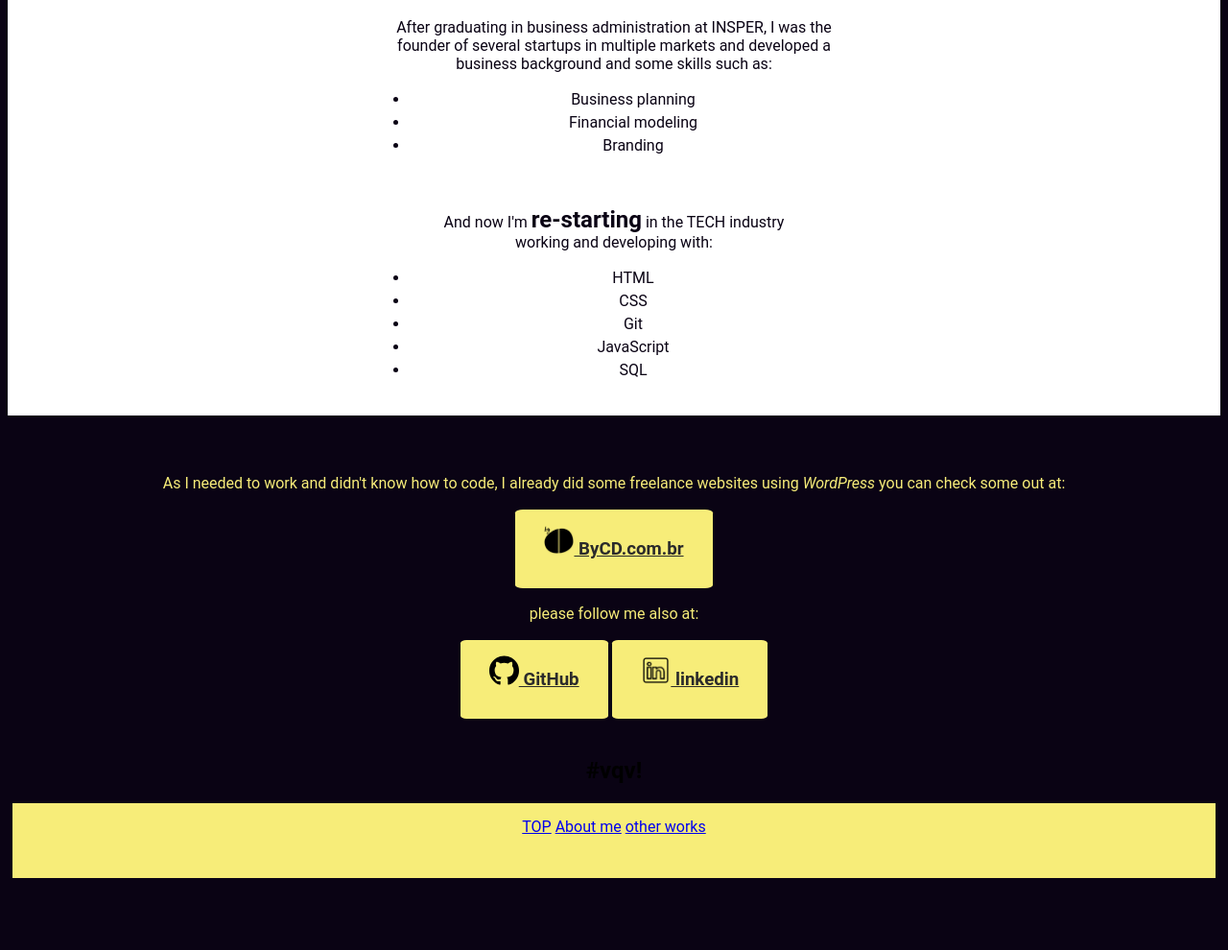
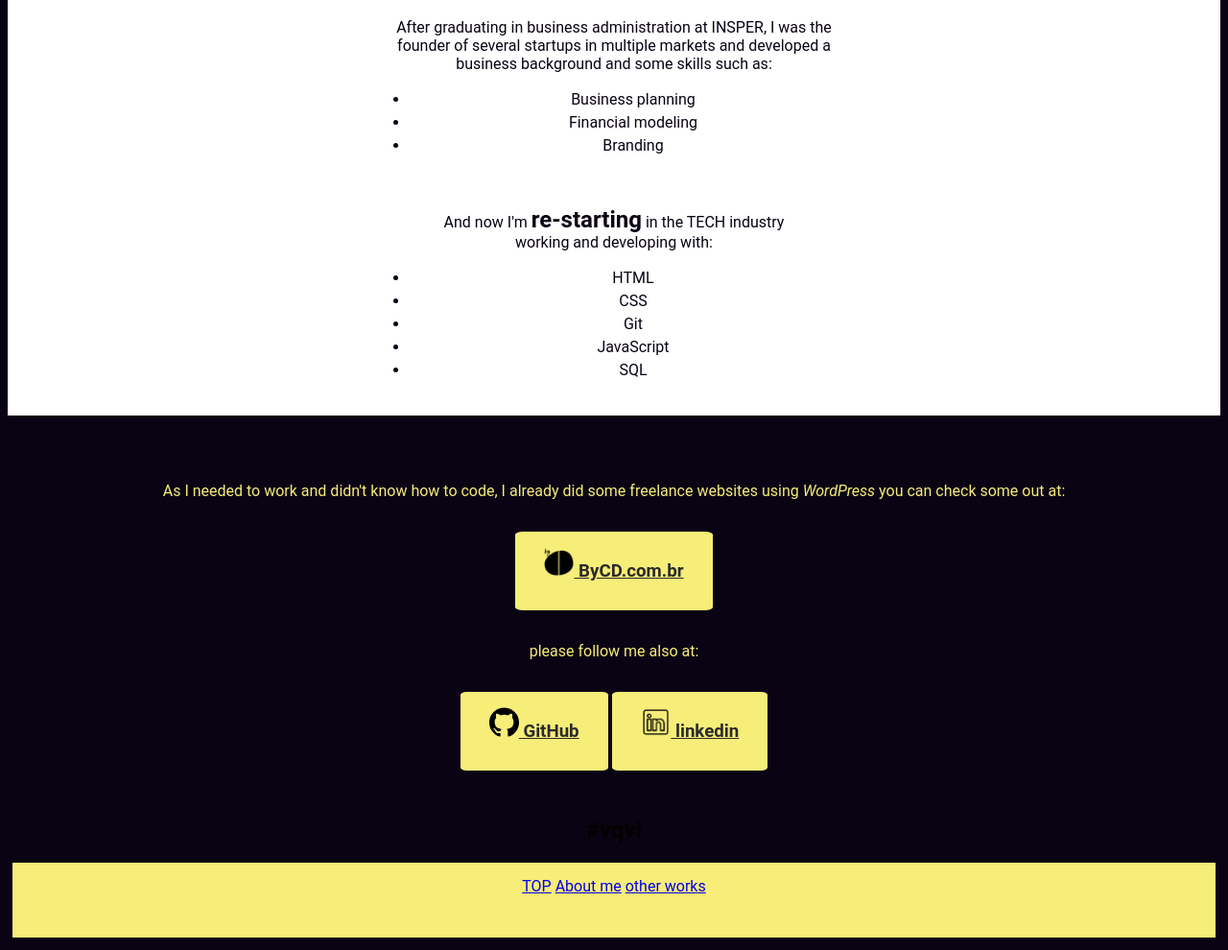
Before and after one commit to cduessel/portfolio, a plain HTML site: page index.html in a window 1280 px wide. Shown: the part 614-1604 px from the top of the page at 96% size. Before the commit the page ends 1542 px from the top, so only its background shows below. Drawn offline with Linux system fonts and the light colour scheme; a web font is replaced by a local one.

Commit message:
style.css update

```diff
--- a/style.css
+++ b/style.css
@@ -37,14 +37,14 @@
         .works{
             margin-top:10px;
             margin-bottom:20px;
-            line-height: 3em;
+            line-height: 4em;
             color:rgb(247, 237, 121)
 
         }
         .follow{
-            margin-top: 10px;
+            margin-top: 20px;
             margin-bottom: 10px;
-            line-height: 3em;
+            line-height: 4em;
             color:rgb(247, 237, 121)
         }
         .footer{
```
Also changed, not shown: index.html (+2 -1 lines).
